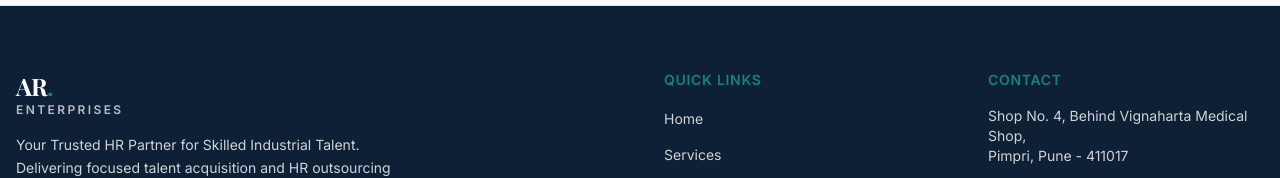
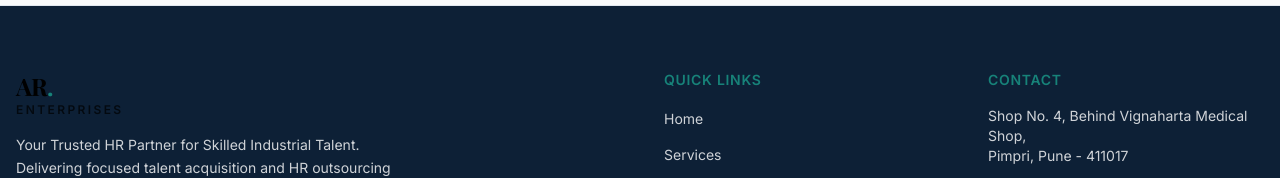
Before and after one commit to asmitakale16/AR-Enterprises-, a React (Vite) app in the folder AR-Enterprises/: page / in a window 1280 px wide. Shown: the part 2062-2240 px from the top of the page. Built offline with nearby package versions, Linux system fonts and the light colour scheme; a web font is replaced by a local one.

Commit message:
Changed footer logo color for dark mode

```diff
--- a/AR-Enterprises/src/components/layout/Footer.tsx
+++ b/AR-Enterprises/src/components/layout/Footer.tsx
@@ -7,10 +7,11 @@ export function Footer() {
         <div className="grid grid-cols-1 md:grid-cols-4 gap-8 md:gap-12">
           <div className="md:col-span-2">
            <Link href="/" className="inline-block mb-4">
-              <span className="font-serif text-2xl font-bold tracking-tight">
+           <span className="font-serif text-2xl font-bold tracking-tight text-black dark:text-white">
             AR<span className="text-secondary dark:text-accent">.</span>
             </span>
-              <span className="text-xs font-semibold tracking-[0.2em] uppercase opacity-70 block">
+
+            <span className="text-xs font-semibold tracking-[0.2em] uppercase opacity-70 block text-black dark:text-white">
             Enterprises
             </span>
            </Link>
```
Lines whose indentation alone changed are shown as unchanged.
